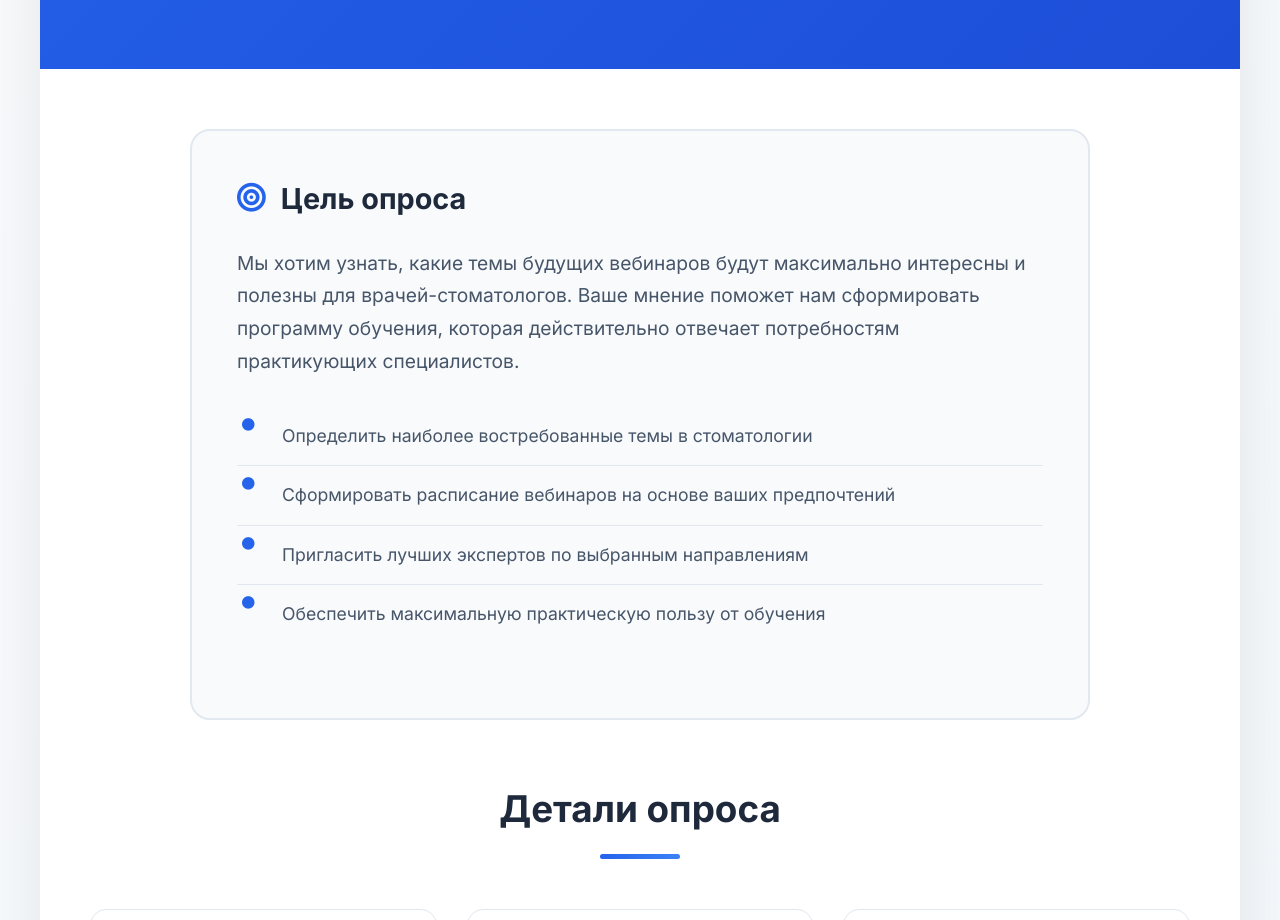
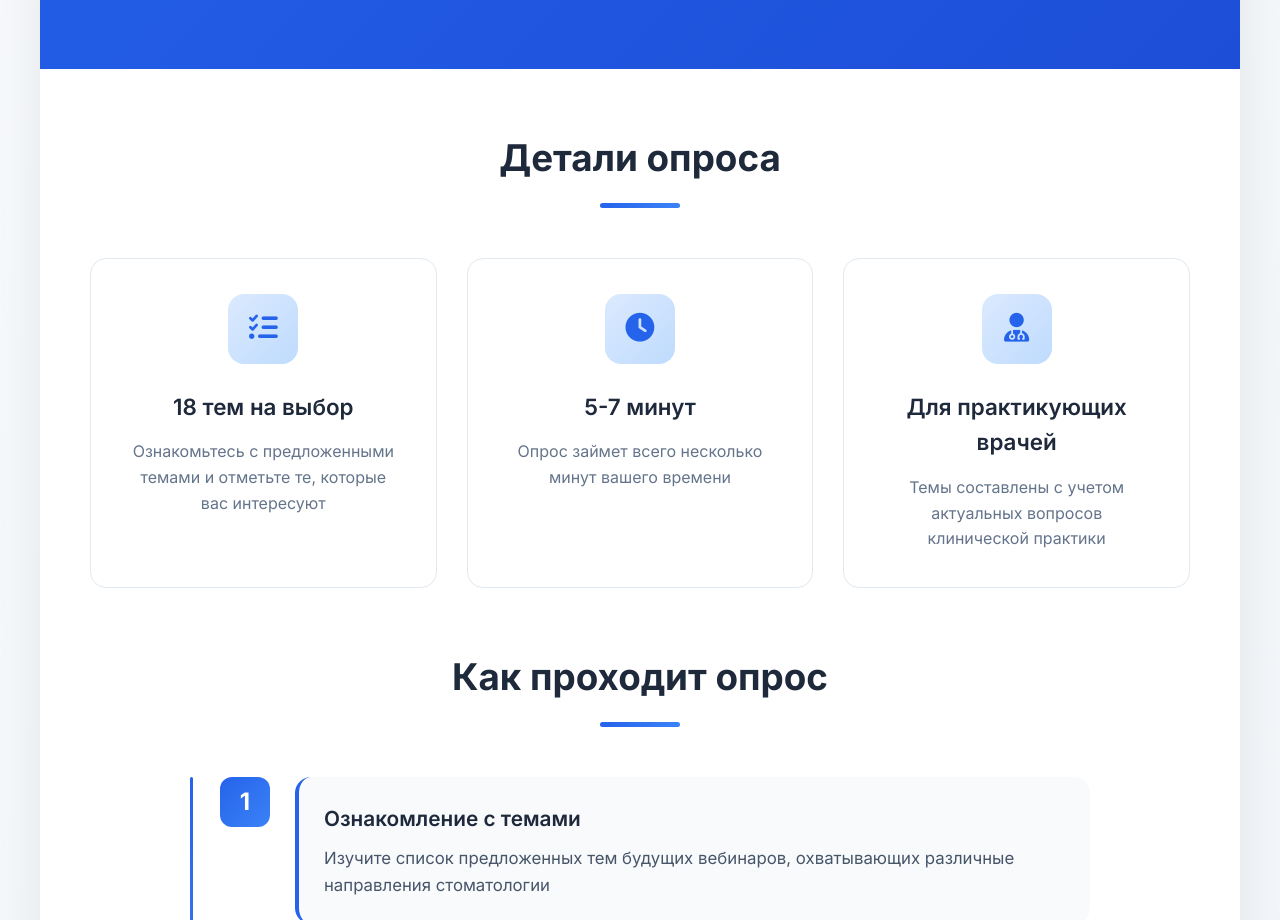
Before and after one commit to frontendeveloper-coder/binergia, a plain HTML site: page index.html in a window 1280 px wide. Shown: the part 620-1540 px from the top of the page. Drawn offline with Linux system fonts and the light colour scheme.

Commit message:
удалить цель опроса

```diff
--- a/index.html
+++ b/index.html
@@ -519,23 +519,7 @@
 
         <!-- Main Content -->
         <main class="main-content">
-            <!-- Purpose Section -->
-            <section class="purpose-section">
-                <h3><i class="fas fa-bullseye"></i> Цель опроса</h3>
 
-                <p class="purpose-text">
-                    Мы хотим узнать, какие темы будущих вебинаров будут максимально интересны и полезны
-                    для врачей-стоматологов. Ваше мнение поможет нам сформировать программу обучения,
-                    которая действительно отвечает потребностям практикующих специалистов.
-                </p>
-
-                <ul class="purpose-list">
-                    <li>Определить наиболее востребованные темы в стоматологии</li>
-                    <li>Сформировать расписание вебинаров на основе ваших предпочтений</li>
-                    <li>Пригласить лучших экспертов по выбранным направлениям</li>
-                    <li>Обеспечить максимальную практическую пользу от обучения</li>
-                </ul>
-            </section>
 
             <!-- Survey Details -->
             <section>
```
